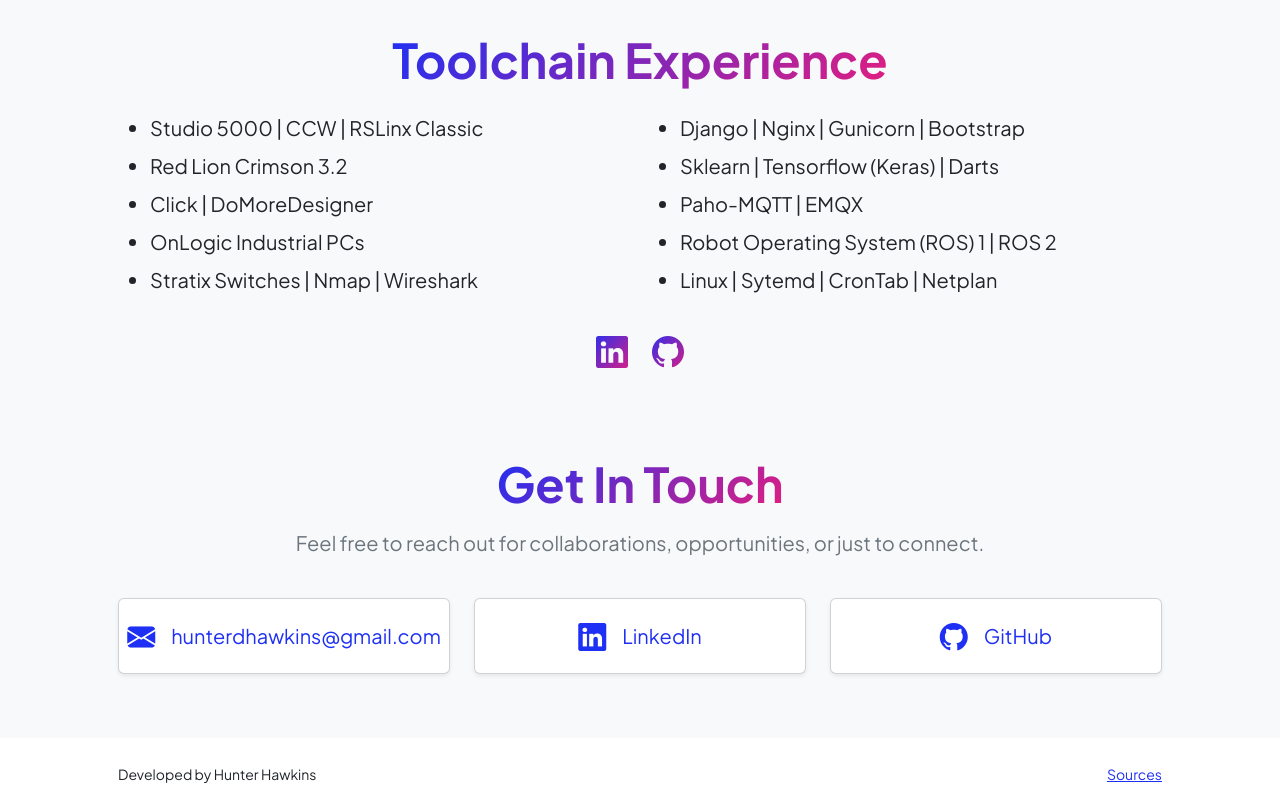
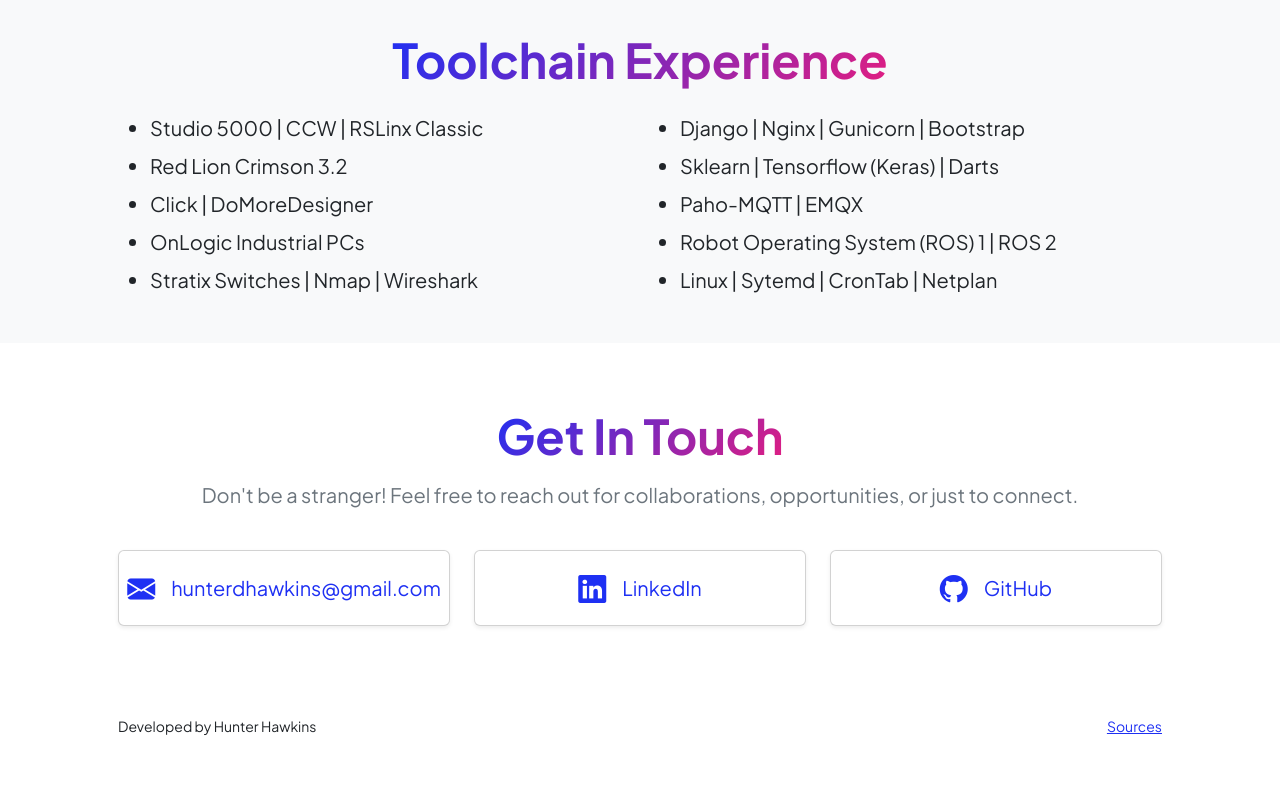
Before and after one commit to hunterdhawkins/Personal-Website-V1.2, a Django app: template personal_website/home/templates/home/home.html in a window 1280 px wide. Shown: the part 3673-4483 px from the top of the page. After the commit the page ends 4408 px from the top, so only its background shows below. Run offline with Django 5.2, Linux system fonts and the light colour scheme; the template is opened without the code that fills it, so the values that code supplies are empty; some libraries are stand-ins or nearby versions.

Commit message:
contact option

```diff
--- a/personal_website/home/templates/home/home.html
+++ b/personal_website/home/templates/home/home.html
@@ -400,20 +400,20 @@
                 </div>
             </div>
         </div>
-        <div class="d-flex justify-content-center fs-2 gap-4">
+<!--         <div class="d-flex justify-content-center fs-2 gap-4">
             <a class="text-gradient" href="https://www.linkedin.com/in/hunter-hawkins-552926170/" target="_blank" rel="noopener noreferrer"><i class="bi bi-linkedin"></i></a>
             <a class="text-gradient" href="https://github.com/hunterdhawkins" target="_blank" rel="noopener noreferrer"><i class="bi bi-github"></i></a>
-        </div>
+        </div> -->
     </div>
 </section>
 
-<section class="bg-light py-5" id="contact">
+<section class="bg-body py-5" id="contact">
     <div class="container px-5">
         <div class="row gx-5 justify-content-center" data-aos="fade-up" data-aos-duration="1500">
             <div class="col-xxl-12">
                 <div class="text-center my-3">
                     <h2 class="display-5 fw-bolder"><span class="text-gradient d-inline">Get In Touch</span></h2>
-                    <p class="text-muted fs-5 mt-3">Feel free to reach out for collaborations, opportunities, or just to connect.</p>
+                    <p class="text-muted fs-5 mt-3">Don't be a stranger! Feel free to reach out for collaborations, opportunities, or just to connect.</p>
                     <div class="row g-4 justify-content-center mt-2">
                         <div class="col-12 col-md-4">
                             <a href="mailto:hunterdhawkins@gmail.com" class="text-decoration-none">
```
